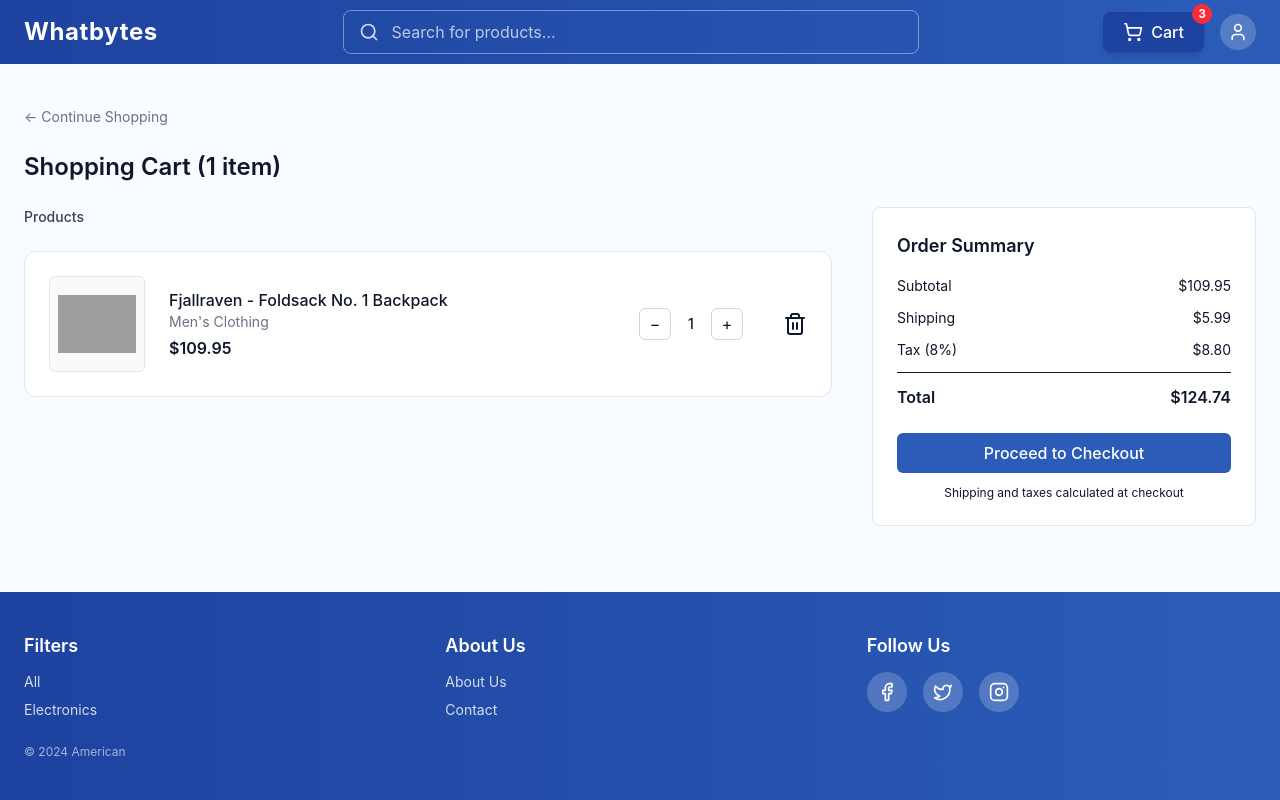
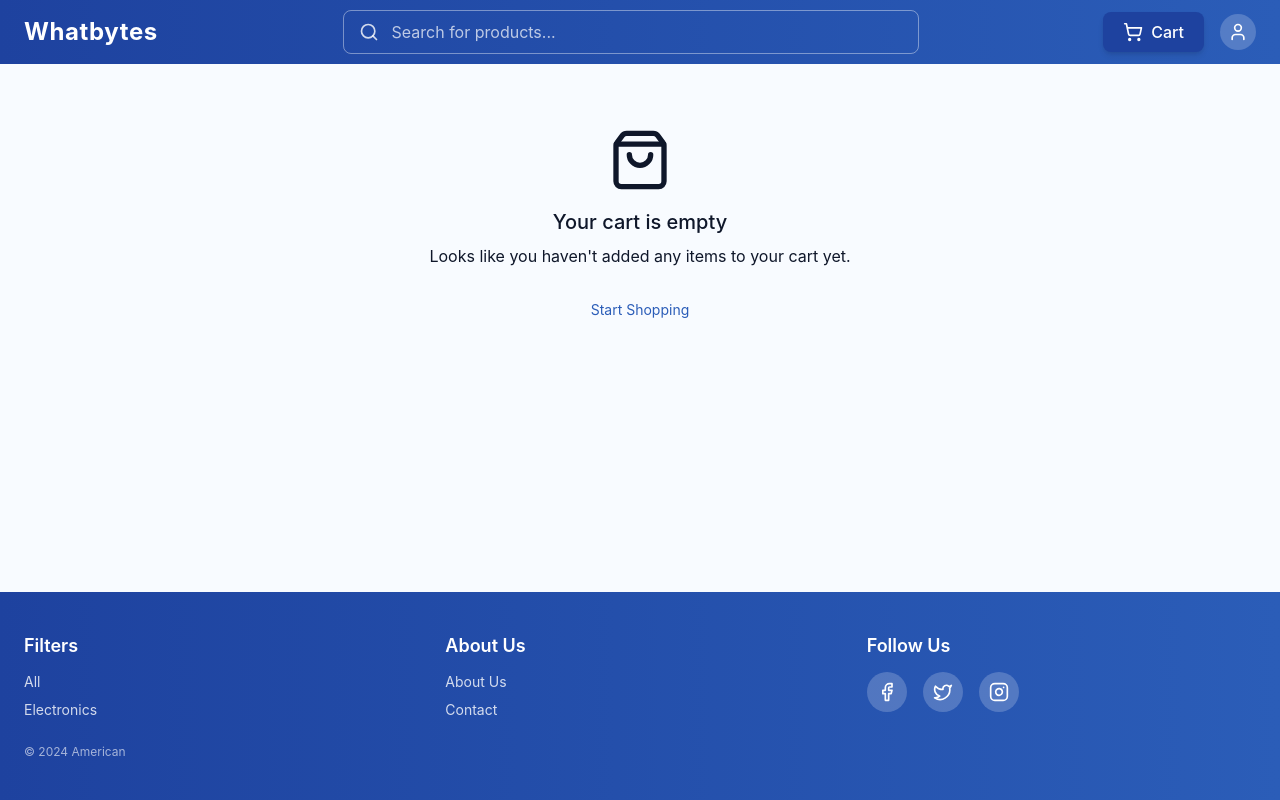
Before and after one commit to PD203/Frontend-Assignment---Whatbytes, a Next.js app: page /cart in a window 1280 px wide. Built offline with nearby package versions, Linux system fonts and the light colour scheme; grey boxes are pictures that could not be loaded.

Commit message:
cart logic

```diff
--- a/src/app/cart/page.tsx
+++ b/src/app/cart/page.tsx
@@ -1,24 +1,59 @@
 "use client";
 
-import { useState } from "react";
+import { useEffect, useState } from "react";
 import CartItem from "@/components/cart/CartItem";
 import CartSummary from "@/components/cart/CartSummary";
+import {ShoppingBag} from 'lucide-react';
 import Link from "next/link";
+import { useCartStore } from "@/store/useCartStore";
 
 const SHIPPING = 5.99;
 const TAX_RATE = 0.08;
 
 export default function CartPage() {
-  const [quantity, setQuantity] = useState(1);
-  const price = 109.95;
+  const {
+    items,
+    totalItems,
+    subtotal,
+    increaseQty,
+    decreaseQty,
+    removeItem,
+    clearCart,
+  } = useCartStore();
 
-  const subtotal = price * quantity;
-  const tax = subtotal * TAX_RATE;
-  const total = subtotal + SHIPPING + tax;
+  // Prevents hydration issues
+  const [cartCount, setCartCount] = useState(0);
+  const [cartSubtotal, setCartSubtotal] = useState(0);
+
+  useEffect(() => {
+    setCartCount(totalItems());
+    setCartSubtotal(subtotal());
+  }, [items, totalItems, subtotal]);
+
+  const tax = cartSubtotal * TAX_RATE;
+  const total = cartSubtotal + SHIPPING + tax;
+
+  if (cartCount === 0) {
+    return (
+      <div className="flex flex-col items-center justify-center py-16 text-center animate-fade-in">
+            <ShoppingBag className="h-16 w-16 text-muted-foreground/50 mb-4" />
+            <h2 className="text-xl font-medium text-foreground mb-2">
+              Your cart is empty
+            </h2>
+            <p className="text-muted-foreground mb-6">
+              Looks like you haven't added any items to your cart yet.
+            </p>
+            <Link href="/">
+              <button className=" w-full cursor-pointer rounded-md py-2 px-4 text-sm text-primary">
+                Start Shopping
+              </button>
+            </Link>
+      </div>
+    );
+  }
 
   return (
     <div className="max-w-7xl mx-auto px-6 py-10">
-
       <Link
         href="/"
         className="mb-6 inline-block text-sm text-gray-500 hover:text-black"
@@ -26,34 +61,41 @@ export default function CartPage() {
         ← Continue Shopping
       </Link>
 
-      <h1 className="text-2xl font-semibold mb-6">
-        Shopping Cart (1 item)
-      </h1>
+      <div className="flex justify-between items-end mb-6">
+        <h1 className="text-2xl font-semibold">
+          Shopping Cart ({cartCount} {cartCount > 1 ? "items" : "item"})
+        </h1>
+        <button
+          onClick={clearCart}
+          className="text-sm text-red-500 hover:underline"
+        >
+          Clear cart
+        </button>
+      </div>
 
       <div className="grid grid-cols-1 lg:grid-cols-3 gap-10">
-
         {/* LEFT */}
         <div className="lg:col-span-2 space-y-6">
-          <h2 className="text-sm font-medium text-gray-700">
-            Products
-          </h2>
+          <h2 className="text-sm font-medium text-gray-700">Products</h2>
 
-          <CartItem
-            title="Fjallraven - Foldsack No. 1 Backpack"
-            category="Men's Clothing"
-            price={price}
-            image="/images/products/backpack.png"
-            quantity={quantity}
-            onIncrease={() => setQuantity((q) => q + 1)}
-            onDecrease={() =>
-              setQuantity((q) => (q > 1 ? q - 1 : 1))
-            }
-          />
+          {items.map((item) => (
+            <CartItem
+              key={item.id}
+              title={item.title}
+              category={item.category}
+              price={item.price}
+              image={item.image}
+              quantity={item.quantity}
+              onIncrease={() => increaseQty(item.id)}
+              onDecrease={() => decreaseQty(item.id)}
+              onRemove={() => removeItem(item.id)}
+            />
+          ))}
         </div>
 
         {/* RIGHT */}
         <CartSummary
-          subtotal={subtotal}
+          subtotal={cartSubtotal}
           shipping={SHIPPING}
           tax={tax}
           total={total}
--- a/src/components/cart/CartItem.tsx
+++ b/src/components/cart/CartItem.tsx
@@ -2,7 +2,7 @@
 
 import Image from "next/image";
 import Quantity from "./Quantity";
-import { Trash2 } from 'lucide-react';
+import { Trash2 } from "lucide-react";
 
 type CartItemProps = {
   title: string;
@@ -12,6 +12,7 @@ type CartItemProps = {
   quantity: number;
   onIncrease: () => void;
   onDecrease: () => void;
+  onRemove: () => void;
 };
 
 export default function CartItem({
@@ -22,31 +23,20 @@ export default function CartItem({
   quantity,
   onIncrease,
   onDecrease,
+  onRemove,
 }: CartItemProps) {
   return (
     <div className="rounded-xl border border-border bg-white p-6 flex gap-6 items-center">
-
       {/* Image */}
       <div className="relative h-24 w-24 rounded-md border border-border bg-gray-50">
-        <Image
-          src={image}
-          alt={title}
-          fill
-          className="object-contain p-2"
-        />
+        <Image src={image} alt={title} fill className="object-contain p-2" />
       </div>
 
       {/* Info */}
       <div className="flex-1">
-        <h3 className="font-medium text-gray-900">
-          {title}
-        </h3>
-        <p className="text-sm text-gray-500">
-          {category}
-        </p>
-        <p className="mt-1 font-semibold">
-          ${price.toFixed(2)}
-        </p>
+        <h3 className="font-medium text-gray-900">{title}</h3>
+        <p className="text-sm text-gray-500">{category}</p>
+        <p className="mt-1 font-semibold">${price.toFixed(2)}</p>
       </div>
 
       {/* Quantity */}
@@ -57,7 +47,10 @@ export default function CartItem({
       />
 
       {/* Remove */}
-      <button className="ml-4 cursor-pointer text-secondary text-sm hover:text-red-500">
+      <button
+        onClick={onRemove}
+        className="ml-4 cursor-pointer text-secondary text-sm hover:text-red-500"
+      >
         <Trash2 />
       </button>
     </div>
--- a/src/components/layout/Header.tsx
+++ b/src/components/layout/Header.tsx
@@ -1,13 +1,18 @@
 "use client";
 
 import Link from "next/link";
-
+import { useEffect, useState } from "react";
 import { Search, ShoppingCart, User } from "lucide-react";
 import { useFilters } from "@/context/FilterContext";
+import { useCartStore } from "@/store/useCartStore";
 
 export default function Header() {
   const { filters, setFilters } = useFilters();
-  const cartCount = 3;
+
+  const cartCount = useCartStore((state) =>
+  state.items.reduce((sum, item) => sum + item.quantity, 0)
+);
+
 
   return (
     <header
@@ -20,7 +25,6 @@ export default function Header() {
     >
       <div className="max-w-7xl mx-auto px-6">
         <div className="h-16 grid grid-cols-[auto_1fr_auto] items-center gap-6">
-
           {/* LEFT — LOGO */}
           <div className="text-white text-2xl font-bold tracking-wide">
             Whatbytes
@@ -54,9 +58,8 @@ export default function Header() {
             </div>
           </div>
 
-          {/* RIGHT — ACTIONS */}
+          {/* RIGHT */}
           <div className="flex items-center gap-4">
-
             {/* CART BUTTON */}
             <Link href="/cart">
               <button
@@ -95,7 +98,6 @@ export default function Header() {
             >
               <User className="h-5 w-5 text-white" />
             </button>
-
           </div>
         </div>
       </div>
--- a/src/components/product/ProductCard.tsx
+++ b/src/components/product/ProductCard.tsx
@@ -1,6 +1,9 @@
+"use client";
+
 import Link from "next/link";
 import ProductImages from "./ProductImages";
 import Rating from "./Rating";
+import { useCartStore } from "@/store/useCartStore";
 
 type Product = {
   id: number;
@@ -11,6 +14,24 @@ type Product = {
 };
 
 export default function ProductCard({ product }: { product: Product }) {
+  const addToCart = useCartStore((state) => state.addToCart);
+
+  const handleAddToCart = (e: React.MouseEvent<HTMLButtonElement>) => {
+    e.preventDefault();
+    e.stopPropagation();
+    addToCart(
+      {
+        id: product.id,
+        title: product.title,
+        price: product.price,
+        image: product.image,
+        category: "", // optional if required by store
+        rating: { rate: product.rating ?? 0, count: 0 },
+      },
+      1
+    );
+  };
+
   return (
     <Link href={`/product/${product.id}`} className="group">
       <div className="rounded-xl bg-card p-4 shadow-sm border border-border cursor-pointer hover:shadow-md transition">
@@ -30,9 +51,11 @@ export default function ProductCard({ product }: { product: Product }) {
             {product.rating && <Rating value={product.rating} />}
           </div>
 
+
           <button
             type="button"
-            className="mt-3 w-full rounded-md bg-primary py-2 text-sm text-white pointer-events-none"
+            onClick={handleAddToCart}
+            className="mt-3 w-full rounded-md bg-primary cursor-pointer py-2 text-sm text-white"
           >
             Add to Cart
           </button>
--- /dev/null
+++ b/src/store/useCartStore.ts
@@ -0,0 +1,89 @@
+import { create } from 'zustand';
+import { persist } from 'zustand/middleware';
+
+export interface Product {
+  id: number;
+  title: string;
+  price: number;
+  image: string;
+  category: string;
+  rating: {
+    rate: number;
+    count: number;
+  };
+}
+
+export interface CartItem extends Product {
+  quantity: number;
+}
+
+interface CartState {
+  items: CartItem[];
+  addToCart: (product: Product, quantity: number) => void;
+  increaseQty: (productId: number) => void;
+  decreaseQty: (productId: number) => void;
+  removeItem: (productId: number) => void;
+  clearCart: () => void;
+  totalItems: () => number;
+  subtotal: () => number;
+}
+
+export const useCartStore = create<CartState>()(
+  persist(
+    (set, get) => ({
+      items: [],
+      addToCart: (product, quantity) => {
+        const existingItem = get().items.find((item) => item.id === product.id);
+        if (existingItem) {
+          set((state) => ({
+            items: state.items.map((item) =>
+              item.id === product.id
+                ? { ...item, quantity: item.quantity + quantity }
+                : item
+            ),
+          }));
+        } else {
+          set((state) => ({
+            items: [...state.items, { ...product, quantity }],
+          }));
+        }
+      },
+      increaseQty: (productId) => {
+        set((state) => ({
+          items: state.items.map((item) =>
+            item.id === productId ? { ...item, quantity: item.quantity + 1 } : item
+          ),
+        }));
+      },
+      decreaseQty: (productId) => {
+        set((state) => ({
+          items: state.items
+            .map((item) =>
+              item.id === productId ? { ...item, quantity: item.quantity - 1 } : item
+            )
+            .filter((item) => item.quantity > 0),
+        }));
+      },
+      removeItem: (productId) => {
+        set((state) => ({
+          items: state.items.filter((item) => item.id !== productId),
+        }));
+      },
+      clearCart: () => {
+        set({ items: [] });
+      },
+      totalItems: () => {
+        return get().items.reduce((total, item) => total + item.quantity, 0);
+      },
+      subtotal: () => {
+        return get().items.reduce(
+          (total, item) => total + item.price * item.quantity,
+          0
+        );
+      },
+    }),
+    {
+      name: 'cart-storage', // unique name
+    }
+  )
+);
```
Also changed, not shown: src/components/product/ProductDetails.tsx (+18 -24 lines), src/context/CartContext.tsx (deleted). Lines whose indentation alone changed are shown as unchanged.
